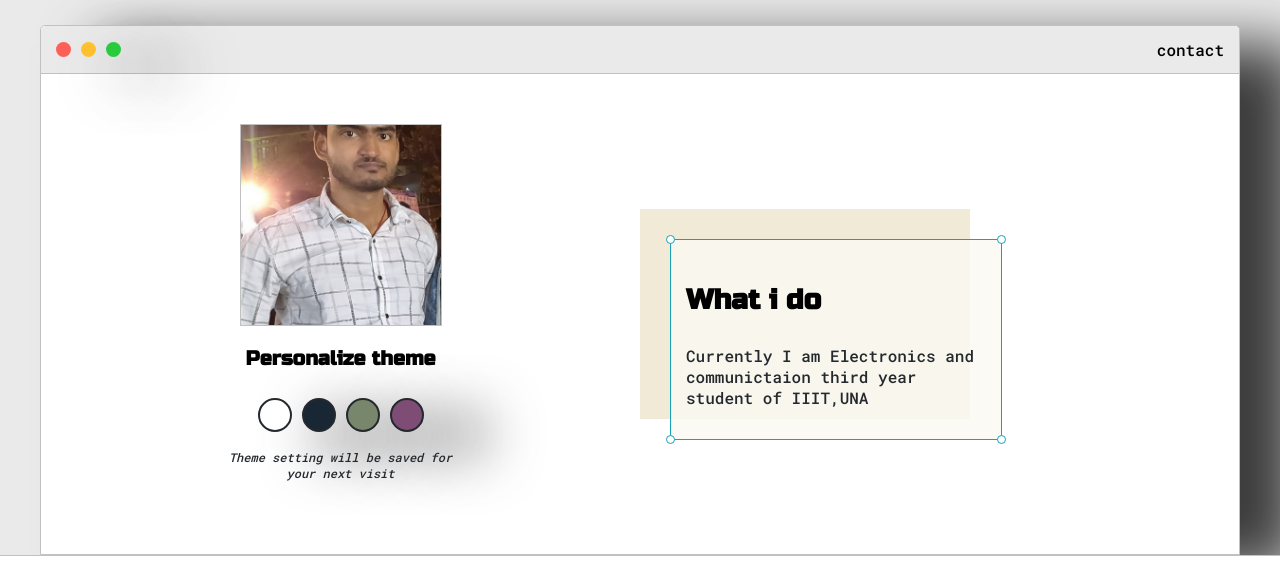
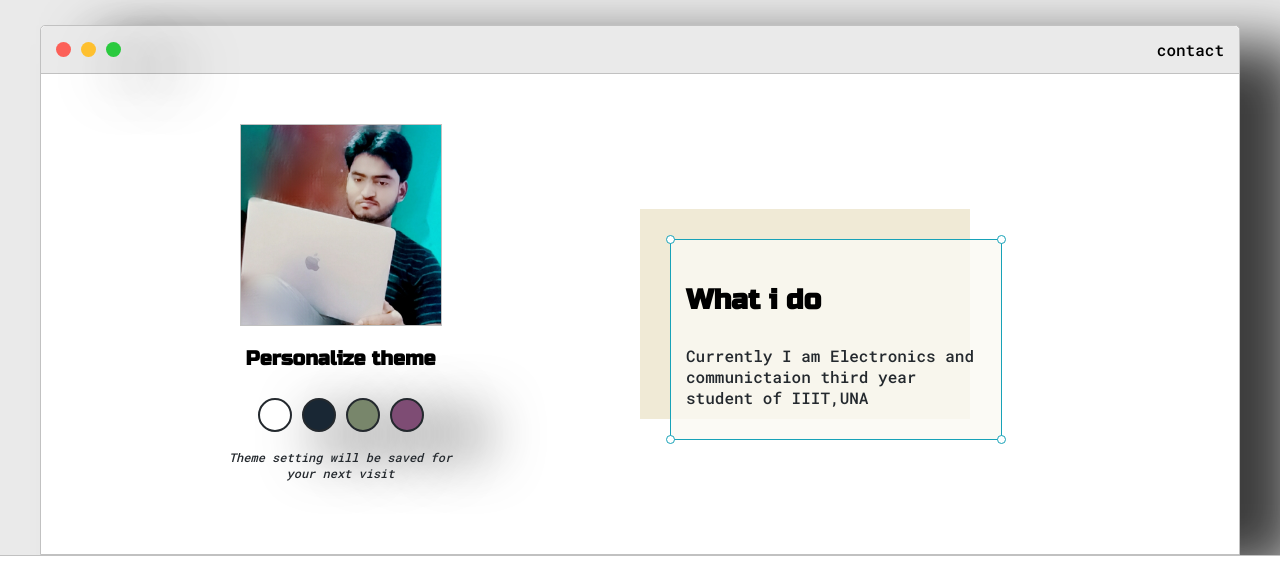
Before and after one commit to ajeetyadav-a/ajeetyadav-a.github.io, a plain HTML site: page index.html in a window 1280 px wide. Shown: the part 136-720 px from the top of the page. Drawn offline with Linux system fonts and the light colour scheme.

Commit message:
Update index.html

```diff
--- a/index.html
+++ b/index.html
@@ -40,7 +40,7 @@
 
             </div>
             <div class="left-column">
-                <img id="profile_pic" src="image/ajeet1.jpeg">
+                <img id="profile_pic" src="ajeet2.jpeg">
                 <h5 style="text-align: center;line-height: 0;">Personalize theme</h5>
             <div id="theme-option-wrapper">
                 <div data-mode="light" id="light-mode" class="theme-dot"></div>
```
